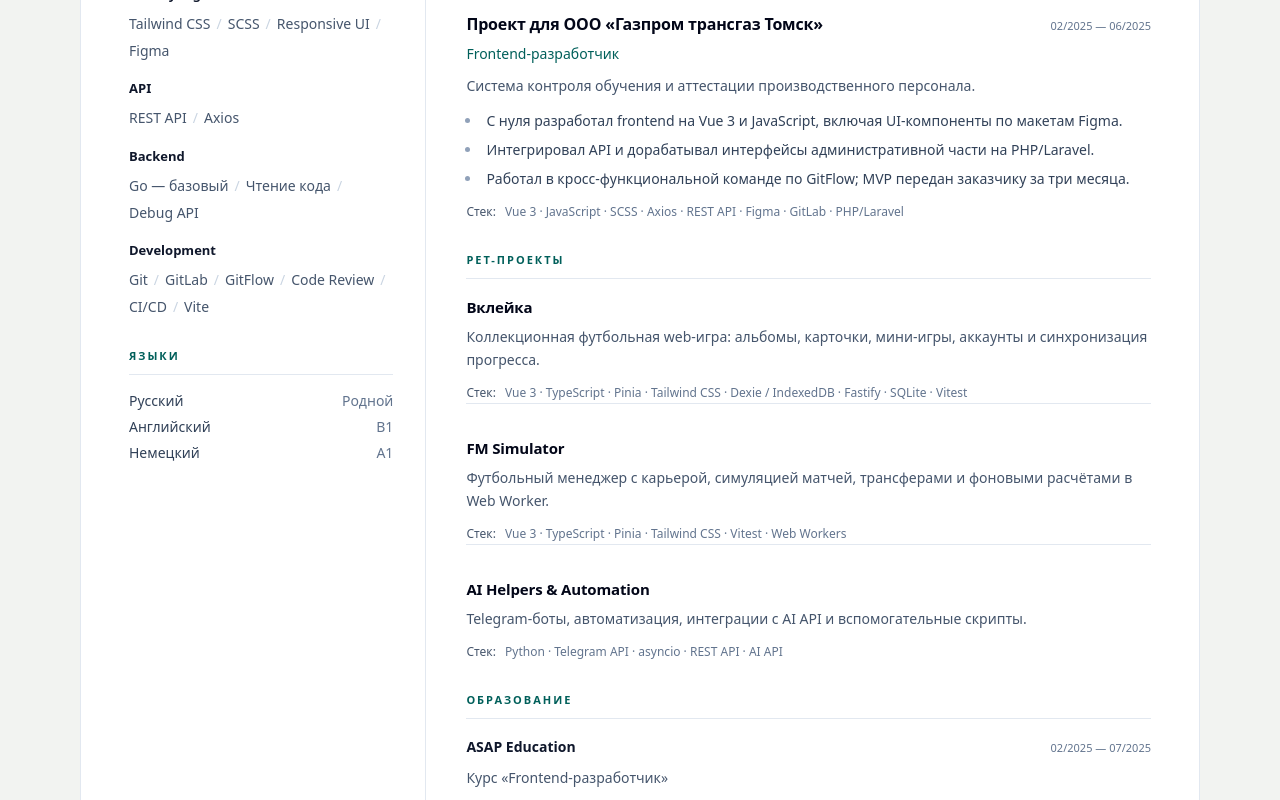
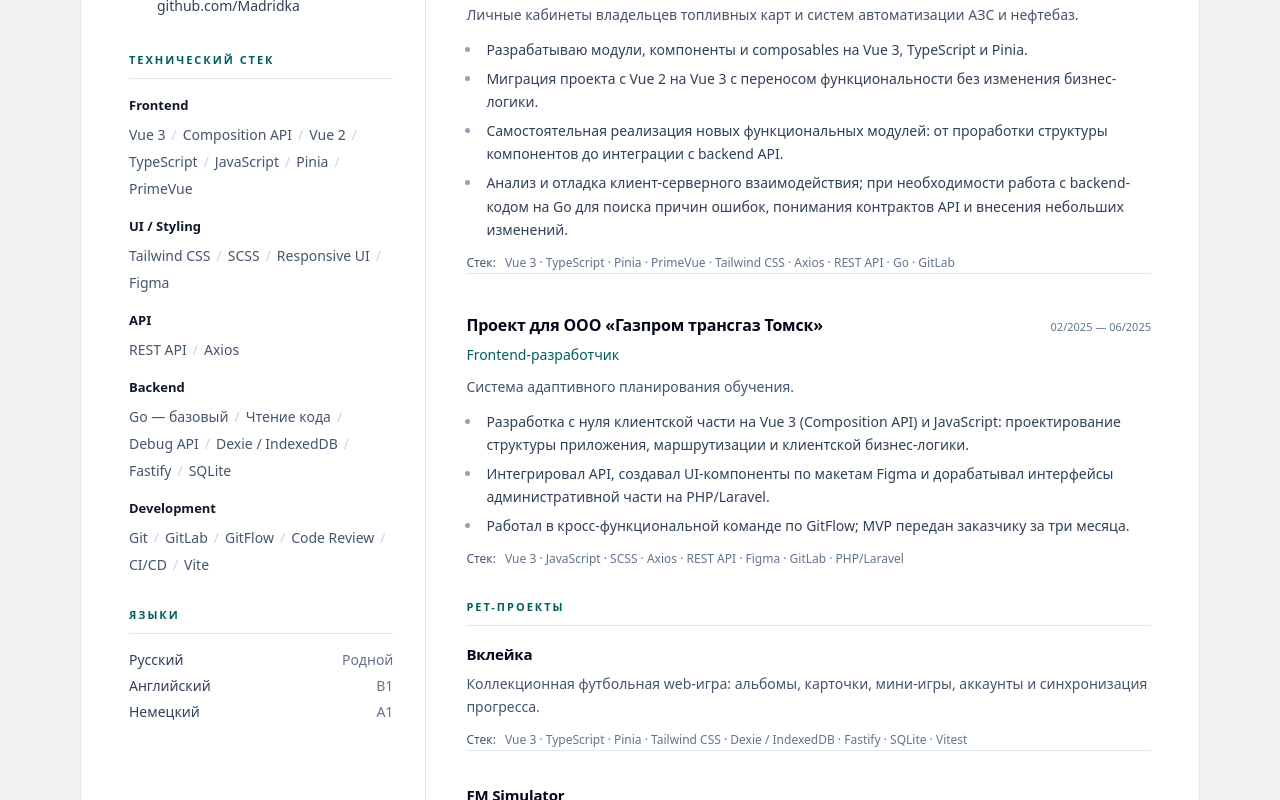
Before and after one commit to Madridka/resume, a Vue app: page / in a window 1280 px wide. Shown: the part 560-1360 px from the top of the page. Built offline with nearby package versions, Linux system fonts and the light colour scheme.

Commit message:
fix: формулировки текстов

```diff
--- a/src/components/ResumeLayout.vue
+++ b/src/components/ResumeLayout.vue
@@ -1,5 +1,5 @@
 <script setup lang="ts">
-// import ResumeHeader from '@/components/header/ResumeHeader.vue'
+import ResumeHeader from '@/components/header/ResumeHeader.vue'
 import AboutSection from '@/components/mainBar/AboutSection.vue'
 import EducationSection from '@/components/mainBar/EducationSection.vue'
 import ExperienceSection from '@/components/mainBar/ExperienceSection.vue'
@@ -20,8 +20,7 @@
       class="resume-sheet mx-auto max-w-[1120px] border-y border-slate-200 bg-white sm:border"
       aria-label="Резюме"
     >
-      <!-- TODO: тут скрыт header -->
-      <!-- <ResumeHeader /> -->
+      <ResumeHeader />
       <!-- Mobile sections interleave without duplicating the resume content. -->
       <div
         class="resume-body flex flex-col gap-7 px-6 py-7 sm:px-10 sm:py-8 md:grid md:grid-cols-[minmax(0,0.29fr)_minmax(0,0.71fr)] md:items-start md:gap-0 lg:px-12"
--- a/src/components/header/ResumeHeader.vue
+++ b/src/components/header/ResumeHeader.vue
@@ -7,7 +7,6 @@
   name: 'Кирилл Сербин',
   title: 'Frontend Developer',
   specialization: 'Vue 3 / TypeScript',
-  location: 'Томск',
   photoAlt: 'Кирилл Сербин',
 }
 </script>
@@ -33,10 +32,6 @@
       <p class="mt-2 font-mono text-[13px] leading-6 text-teal-800 sm:text-sm">
         {{ profile.specialization }}
       </p>
-      <p class="mt-4 flex items-center gap-1.5 text-xs leading-5 text-slate-500">
-        <ResumeIcon name="location" class="size-3.5" />
-        {{ profile.location }}
-      </p>
     </div>
     <img
       :src="photoUrl"
--- a/src/components/mainBar/EducationSection.vue
+++ b/src/components/mainBar/EducationSection.vue
@@ -7,13 +7,13 @@
 const education: Education[] = [
   {
     id: 'asap-education',
-    institution: 'ASAP Education',
+    institution: 'ASAP Education, курс',
     period: '02/2025 — 07/2025',
-    qualification: 'Курс «Frontend-разработчик»',
+    qualification: '«Frontend-разработчик»',
   },
   {
     id: 'tomsk-polytechnic-university',
-    institution: 'Томский политехнический университет',
+    institution: 'Томский политехнический университет, высшее',
     period: '2012 — 2016',
     qualification: 'Институт природных ресурсов',
   },
--- a/src/components/mainBar/ExperienceSection.vue
+++ b/src/components/mainBar/ExperienceSection.vue
@@ -10,13 +10,12 @@
     company: 'ООО «Сибнефтекарт»',
     role: 'Frontend-разработчик',
     period: '06/2025 — н. в.',
-    description:
-      'Личный кабинет топливных карт и системы автоматизации АЗС и нефтебаз.',
+    description: 'Личные кабинеты владельцев топливных карт и систем автоматизации АЗС и нефтебаз.',
     responsibilities: [
       'Разрабатываю модули, компоненты и composables на Vue 3, TypeScript и Pinia.',
-      'Поддерживаю Vue 2 и переношу функциональность на Vue 3 без изменения бизнес-логики.',
-      'Интегрирую REST API; создаю формы, таблицы, фильтры, отчёты и экспорт данных.',
-      'Диагностирую frontend/API-ошибки, читаю и точечно изменяю Go-код; участвую в code review и CI/CD.',
+      'Миграция проекта с Vue 2 на Vue 3 с переносом функциональности без изменения бизнес-логики.',
+      'Самостоятельная реализация новых функциональных модулей: от проработки структуры компонентов до интеграции с backend API.',
+      'Анализ и отладка клиент-серверного взаимодействия; при необходимости работа с backend-кодом на Go для поиска причин ошибок, понимания контрактов API и внесения небольших изменений.',
     ],
     stack: [
       'Vue 3',
@@ -35,23 +34,13 @@
     company: 'Проект для ООО «Газпром трансгаз Томск»',
     role: 'Frontend-разработчик',
     period: '02/2025 — 06/2025',
-    description:
-      'Система контроля обучения и аттестации производственного персонала.',
+    description: 'Система адаптивного планирования обучения.',
     responsibilities: [
-      'С нуля разработал frontend на Vue 3 и JavaScript, включая UI-компоненты по макетам Figma.',
-      'Интегрировал API и дорабатывал интерфейсы административной части на PHP/Laravel.',
+      'Разработка с нуля клиентской части на Vue 3 (Composition API) и JavaScript: проектирование структуры приложения, маршрутизации и клиентской бизнес-логики.',
+      'Интегрировал API, создавал UI-компоненты по макетам Figma и дорабатывал интерфейсы административной части на PHP/Laravel.',
       'Работал в кросс-функциональной команде по GitFlow; MVP передан заказчику за три месяца.',
     ],
-    stack: [
-      'Vue 3',
-      'JavaScript',
-      'SCSS',
-      'Axios',
-      'REST API',
-      'Figma',
-      'GitLab',
-      'PHP/Laravel',
-    ],
+    stack: ['Vue 3', 'JavaScript', 'SCSS', 'Axios', 'REST API', 'Figma', 'GitLab', 'PHP/Laravel'],
   },
 ]
 </script>
--- a/src/components/mainBar/ProjectsSection.vue
+++ b/src/components/mainBar/ProjectsSection.vue
@@ -30,9 +30,10 @@
   },
   {
     id: 'ai-helpers',
-    name: 'AI Helpers & Automation',
-    description: 'Telegram-боты, автоматизация, интеграции с AI API и вспомогательные скрипты.',
-    stack: ['Python', 'Telegram API', 'asyncio', 'REST API', 'AI API'],
+    name: 'AI-хелперы и автоматизация рутины',
+    description:
+      'Telegram-боты, автоматизация, интеграции с AI API и вспомогательные скрипты (в т.ч. заказы на фрилансе).',
+    stack: ['Python', 'Telegram API', 'asyncio', 'REST API', 'AI API и пр.'],
   },
 ]
 </script>
--- a/src/components/sideBar/SkillsSection.vue
+++ b/src/components/sideBar/SkillsSection.vue
@@ -8,15 +8,7 @@
   {
     id: 'frontend',
     title: 'Frontend',
-    items: [
-      'Vue 3',
-      'Composition API',
-      'Vue 2',
-      'TypeScript',
-      'JavaScript',
-      'Pinia',
-      'PrimeVue',
-    ],
+    items: ['Vue 3', 'Composition API', 'Vue 2', 'TypeScript', 'JavaScript', 'Pinia', 'PrimeVue'],
   },
   {
     id: 'ui-styling',
@@ -27,7 +19,7 @@
   {
     id: 'backend',
     title: 'Backend',
-    items: ['Go — базовый', 'Чтение кода', 'Debug API'],
+    items: ['Go — базовый', 'Чтение кода', 'Debug API', 'Dexie / IndexedDB', 'Fastify', 'SQLite'],
   },
   {
     id: 'development',
```
